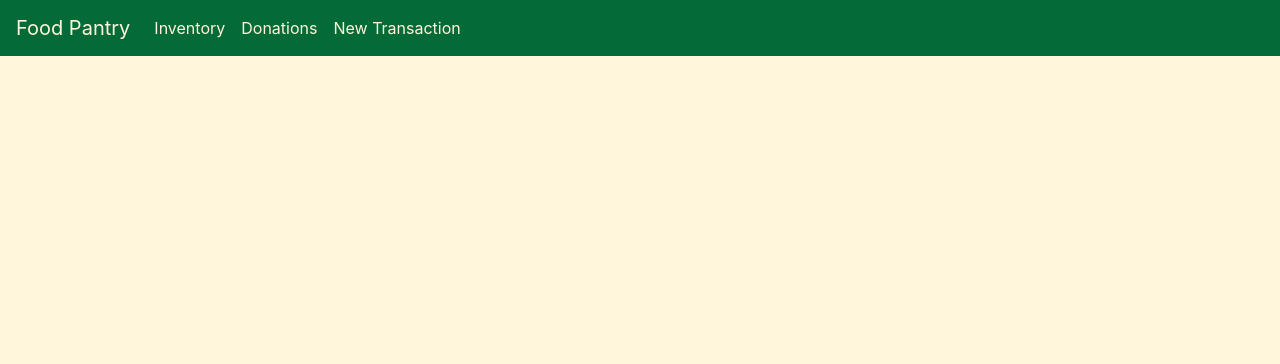
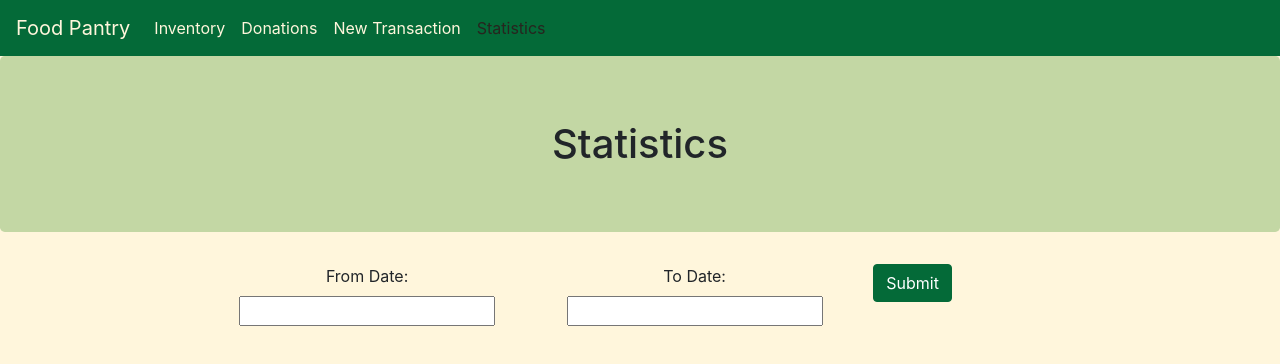
Before and after one commit to spamntaters/foodBankAngular, an Angular app: page /statistics in a window 1280 px wide. Before the commit this address led to /. Shown: the top 364 px of the page. Built offline with nearby package versions, Linux system fonts and the light colour scheme.

Commit message:
Flesh out stats page

```diff
--- a/src/app/app-routing.module.ts
+++ b/src/app/app-routing.module.ts
@@ -4,12 +4,14 @@ import { InventoryListComponent } from "./inventory-list/inventory-list.componen
 import { DonationsComponent } from "./donations/donations.component";
 import { CreateDonationComponent } from "./donations/create-donation/create-donation.component";
 import { TransactionFormComponent } from "./transaction-form/transaction-form.component";
+import { StatisticsComponent } from './statistics/statistics.component';
 
 const routes: Routes = [
   { path: "donations", component: DonationsComponent },
   { path: "", component: InventoryListComponent },
   { path: "donations/new", component: CreateDonationComponent },
-  { path: "transactions/new", component: TransactionFormComponent }
+  { path: "transactions/new", component: TransactionFormComponent },
+  {path: "statistics", component: StatisticsComponent}
 ];
 
 @NgModule({
--- a/src/app/app.component.html
+++ b/src/app/app.component.html
@@ -41,6 +41,15 @@
           >New Transaction</a
         >
       </li>
+      <li class="nav-item">
+        <a
+          class="nav-link"
+          routerLink="/statistics"
+          routerLinkActive="active"
+          [routerLinkActiveOptions]="{ exact: true }"
+          >Statistics</a
+        >
+      </li>
     </ul>
   </div>
 </nav>
--- a/src/app/statistics/statistics.component.html
+++ b/src/app/statistics/statistics.component.html
@@ -1 +1,20 @@
-<p>statistics works!</p>
+<h1 class="jumbotron text-center bg-secondary">Statistics</h1>
+<form [formGroup]="dateForm" class="row">
+    <div class="col-md-3 offset-md-2 text-center">
+        <label>From Date:</label>
+        <input type="text" formControlName="fromDate">
+    </div>
+    <div class="col-md-3 text-center">
+        <label>To Date:</label>
+        <input type="text" formControlName="toDate">
+    </div>
+    <div class="col-md-4 text-left">
+        <button class="btn btn-primary" (click)="fetchStats">Submit</button>
+    </div>
+
+    <!-- Stats here -->
+    <div *ngIf="(statsObj$ | async) as statsObj">
+    </div>
+
+
+</form>
--- a/src/app/statistics/statistics.component.ts
+++ b/src/app/statistics/statistics.component.ts
@@ -1,4 +1,7 @@
 import { Component, OnInit } from '@angular/core';
+import { FormGroup, FormBuilder } from '@angular/forms';
+import { Observable } from 'rxjs';
+import { HttpClient } from '@angular/common/http';
 
 @Component({
   selector: 'app-statistics',
@@ -6,10 +9,24 @@ import { Component, OnInit } from '@angular/core';
   styleUrls: ['./statistics.component.scss']
 })
 export class StatisticsComponent implements OnInit {
-
-  constructor() { }
+  dateForm: FormGroup;
+  statsObj$: Observable<Object>;
+  constructor(private fb: FormBuilder, http: HttpClient) {}
 
   ngOnInit() {
+    this.dateForm = this.fb.group({
+      fromDate: '',
+      toDate: ''
+    });
+  }
+  get formValue() {
+    return this.dateForm.value;
+  }
+  fetchStats(){
+      //Make Call to backend passing formValue;
+      // this.statsObj$ =  this.http.get("");
   }
 
+
+
 }
```
